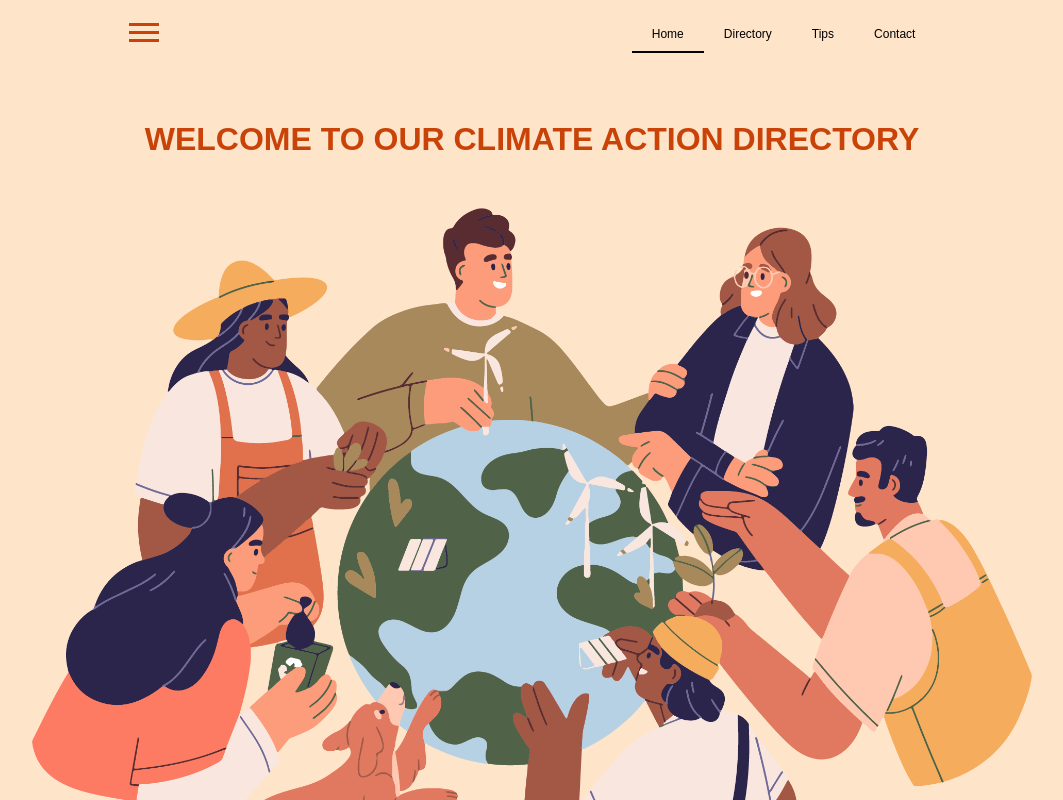
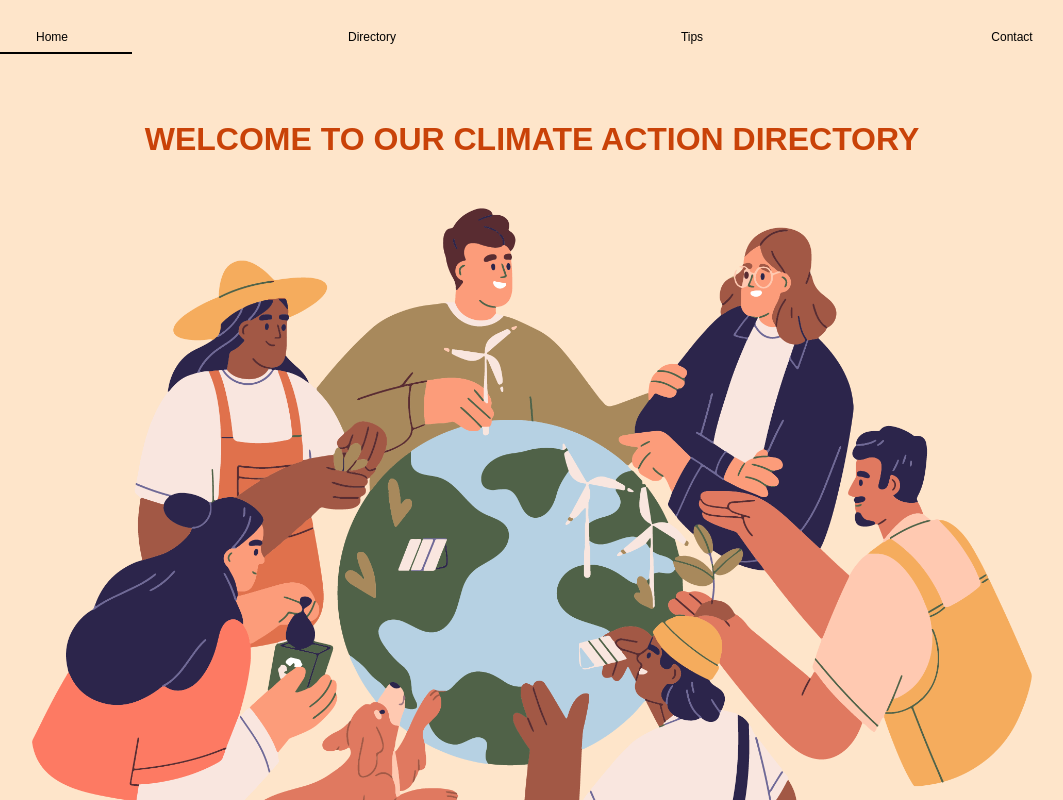
Before and after one commit to SimoneVeitch/climate-change-directory, a React (Create React App) app: page / in a window 1280 px wide. Shown: the top 800 px of the page, without its empty margins (108-1171 px from the left). Built offline with nearby package versions, Linux system fonts and the light colour scheme; data requests are answered from the project's data file.

Commit message:
fixed navbar stylink on small and larger screens

```diff
--- a/src/index.css
+++ b/src/index.css
@@ -95,9 +95,9 @@ html, body {
   top: 0;
   width: 100%;
   display: flex;
-  justify-content: space-around;
   padding: 20px 0;
   z-index: 10;
+  justify-content: space-between;
   transition: background-color 0.3s;
   align-items: center;
 }
@@ -112,14 +112,32 @@ html, body {
   font-size: 12px;
   padding: 10px 20px;
   transition: background-color 0.3s, color 0.3s;
+  flex: 1;
+  text-align: center;
+  position: relative;
 }
 
-.navlink:hover {
-  border-bottom: 2px solid rgb(0, 0, 0);
+.nav-links {
+  display: flex;
+  justify-content: space-between; /* Add this */
+  width: 100%; /* Add this */
 }
 
-.active {
-  border-bottom: 2px solid rgb(0, 0, 0);
+.navlink::after {
+  content: "";
+  position: absolute;
+  bottom: 0;
+  left: 50%;
+  width: 0; /* Start with zero width */
+  height: 2px;
+  background-color: rgb(0, 0, 0);
+  transition: width 0.3s, left 0.3s; /* Animate width and position */
+}
+
+.navlink:hover::after,
+.navlink.active::after {
+  width: 50%; /* Adjust this value to control the width */
+  left: 25%; /* Center the pseudo-element */
 }
 
 #list-container {
@@ -528,6 +546,18 @@ html, body {
 }
 
 .hamburger {
+  display: none;
+}
+
+@media (max-width: 768px) {
+
+  .navbar {
+    display: flex;
+    justify-content: center; /* Centers horizontally */
+    align-items: center;
+  }
+
+.hamburger {
     display: flex;
     text-align: center;
     flex-direction: column;
@@ -544,12 +574,6 @@ html, body {
     width: 100%;
     height: 3px;
     background-color: rgb(201, 66, 8);
-}
-
-@media (max-width: 768px) {
-  .hamburger {
-      display: flex;
-      text-align: center;
   }
 
   .nav-links {
@@ -571,4 +595,18 @@ html, body {
       text-align: center;
       width: 100%;
   }
+
+  .navlink:hover {
+    font-weight: bolder;
     }
+
+  .active {
+    font-weight: bolder;
+    }
+
+
+.navlink::after {
+  display: none;
+}
+
+}
```
Lines whose indentation alone changed are shown as unchanged.
